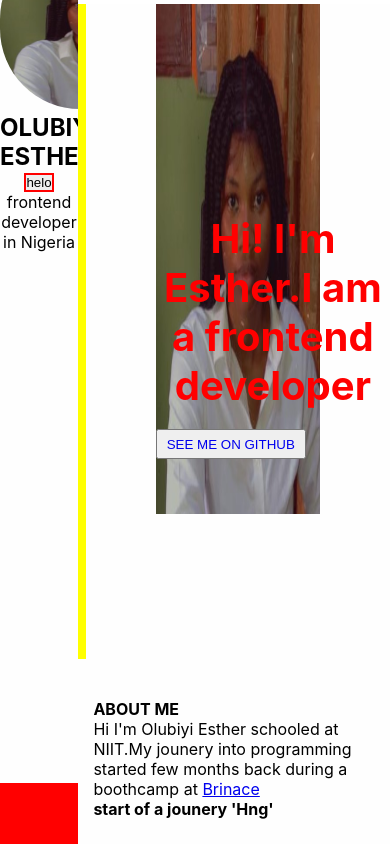
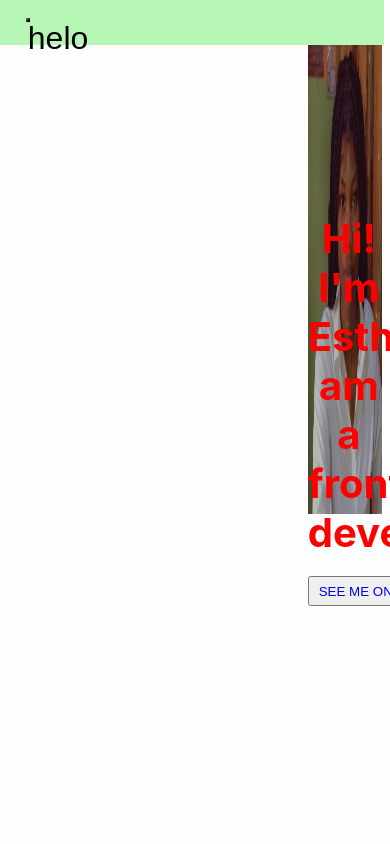
Before and after one commit to dijayst/portfolioo, a React (Create React App) app in the folder front/my-portfolio/: page / in a window 390 px wide. Shown: the top 844 px of the page. Built offline with nearby package versions, Linux system fonts and the light colour scheme; no server answers.

Commit message:
login auth

```diff
--- a/front/my-portfolio/src/navi/Myskill.js
+++ b/front/my-portfolio/src/navi/Myskill.js
@@ -2,7 +2,40 @@ import axios  from 'axios';
 import React,{useEffect, useState} from 'react'
 import nab from './nab.jpg';
 
+const Slideshow=({imgs})=>{
+    const [index, setindex] = useState(0)
+    useEffect(() => {
+       setindex(0)
+    }, [])
 
+    const next=()=>{
+        if(index===imgs.length -1){
+        setindex(0)
+    }else{
+        setindex(index+1)
+    }
+}
+    const prev=()=>{
+        if(index===0){
+            setindex(imgs.length -1)
+        }else{
+            setindex(index - 1)
+        }
+    }
+
+return(
+    <div>
+  <img src={imgs[index]} alt="imgfg" height="170px" width="170px"/>
+
+  <img src={imgs} alt={imgs} height="170px" width="170px"/>
+
+  <div>
+<button onClick={prev}>hy</button>
+<button onClick={next}>hehg</button>
+  </div>
+    </div>
+)
+}
 const Myskill = () => {
     const [range, setrange] = useState([])
    /* const changerange=(e)=>{
@@ -61,17 +94,17 @@ console.log(range)
     })
     return (
         <div id="skill" className="content">
-        <div className="stack">
+        <div className="stack1">
 
 
 <h3> MY STACK</h3>
 
 {range.map((item)=>{
     return(
-        <div key={item.id}>
+        <div key={item.id} className="stack">
 
+            <Slideshow imgs={item.productimage}/>
 
-            <img src={item.productimage} alt={item.productimage} height="170px" width="170px"/>
 </div>
     )
 })}
--- a/front/my-portfolio/src/navi/Navbar.js
+++ b/front/my-portfolio/src/navi/Navbar.js
@@ -15,7 +15,13 @@ const [click, setClick] = useState(false);
 console.log({click})
     return (
         <div>
+            <div className="navbar-toggler">
 
+            <button className="menu-bars" type="button" data-toggle="collapse" data-target="#navbarSupportedContent" aria-controls="navbarSupportedContent" aria-expanded="false" aria-label="Toggle navigation">
+                  <span className={click ?'fas fa-times' : 'fas fa-bars'} onClick={handleClick}> helo</span>
+                  </button>
+
+            </div>
       <div className="sidebar">
 
          <header className="header_section">
@@ -27,10 +33,6 @@ console.log({click})
            <b>
               OLUBIYI ESTHER</b> <i className='fas fa-caret-down' />
 
-
-                  <button className="navbar-toggler" type="button" data-toggle="collapse" data-target="#navbarSupportedContent" aria-controls="navbarSupportedContent" aria-expanded="false" aria-label="Toggle navigation">
-                  <span className={click ?'fas fa-times' : 'fas fa-bars'} onClick={handleClick}> helo</span>
-                  </button>
 
           <p>frontend developer in Nigeria</p>
               </div>
@@ -123,8 +125,8 @@ console.log({click})
             </Link>
                         </li>
                         <form className="form-inline">
-                           <button className="btn  my-2 my-sm-0 nav_search-btn" type="submit">
-                           <i className="fa fa-search" aria-hidden="true"></i>
+                           <button onClick={click} className="btn  my-2 my-sm-0 nav_search-btn" type="submit">
+                           <i className="fa fa-search" aria-hidden="true">cancel</i>
                            </button>
                         </form>
                      </ul>
--- a/front/my-portfolio/src/scss/_mobile.scss
+++ b/front/my-portfolio/src/scss/_mobile.scss
@@ -1,25 +1,33 @@
 
- @media (max-width:750px){
+ @media (max-width:700px){
     .App{
-        background-color: yellow;
+
 
     }
+
+
+    .sidebar{
+      background-color: blue;
+      width: 100%;
+      height: 0px;
+  margin: -1% 0% 0% 0%;
    .header_section{
 
 .navbar{
   display: block;
   margin: -17% 70% 0% 0%;
   background-color: $backing;
-  width: 100%;
-  height: 500px;
+  position: fixed;
+height: 0px;
   .nav-links{
       width: 100%;
 
   }
-  .navbar-toggler{
+  navbar-toggler{
       border: 2px solid red;
-
-
+      margin:50px 0px 0px 0%;
+      z-index: 0;
+      opacity: 1;
 
 .toggl{
     background-color: gold;
@@ -32,7 +40,7 @@
   }
 }
 }
-
+    }
 
 
 
@@ -40,7 +48,7 @@
 .nav-menu {
     display: flex;
     flex-direction: column;
-    width: 100%;
+    width: 30%;
     height: 90vh;
     position: fixed;
     top: 80px;
@@ -58,8 +66,57 @@
     transition: all 0.5s ease;
     z-index: 1;
   height: 400px;
-  margin-top: -10%;
+  margin-top: -11%;
 
   }
 
 }
+
+
+.content1{
+  background-color: $backgroundcolor;
+margin: 1% 0% 0% -0%;
+}
+
+.content{
+
+  margin: 1% 0% 0% 2%;
+  height: 100%;
+  background-color: $backgroundcolor;
+
+  .gitimage{
+    font-size: 40px;
+  margin: 0px 0px 200px -250px;
+
+  }
+
+}
+
+.btn{
+  background-color: red;
+  height: 20px;
+}
+
+
+
+
+
+
+
+
+.navbar-toggler{
+  background-color: rgb(183 ,247 ,181);
+  width: 100%;
+  height: 50px;
+  display: flex;
+  justify-content:flex-start;
+  position: fixed;
+  align-items: center;
+  margin: -9px 0px 0px -14px;
+}
+
+.menu-bars{
+  margin-left: 2rem;
+  font-size: 2rem;
+  background: none;
+}
--- a/front/my-portfolio/src/scss/style.scss
+++ b/front/my-portfolio/src/scss/style.scss
@@ -6,7 +6,6 @@
     padding: 0px;
 
 }
-
 .App{
     background-color:$backgroundcolor;
     color: $color;
@@ -142,10 +141,56 @@ b{
 
 
 
+
+.tile-row{
+
+    display: grid;
+   grid-template-columns:300px 270px 270px ;
+   grid-template-rows: 250px 250px;
+   grid-gap:30px 30px ;
+   margin: 0px 0px 80px 80px;
+
+.tile{
+
+text-align: center;
+border-radius: 0.3rem;
+color: $color;
+
+.marketimage{
+    border-radius: 33px;
+
+}
+
+}
+}
+
+    .containerarray{
+        color: $aboutme;
+    }
+
+    .stack1{
+        background-color:  #f9bf3f;
+    text-align: center;
+
+    .stack{
+        position: fixed;
+        width: 50%;
+        flex-wrap:nowrap;
+        flex-direction: row;
+    }
+    }
+
+.content{
+
+    margin: 1% 0% 0% 51%;
+    height: 100%;
+    background-color: $backgroundcolor;
+
+
     .container{
         color:red;
 background-color: $backgroundcolor;
-margin:0px 0px 0px 70px;
+margin:0px 0px 0px 300px;
 padding:0px;
 
 .gitimage{
@@ -155,7 +200,7 @@ padding:0px;
 
   .imge{
     display: block; /* remove extra space below image */
-width: 70%;
+width: 90%;
 height: 510px;
 }
 h4 {
@@ -185,46 +230,6 @@ button {
 
 
 }
-
-.tile-row{
-
-    display: grid;
-   grid-template-columns:300px 270px 270px ;
-   grid-template-rows: 250px 250px;
-   grid-gap:30px 30px ;
-   margin: 0px 0px 80px 80px;
-
-.tile{
-
-text-align: center;
-border-radius: 0.3rem;
-color: $color;
-
-.marketimage{
-    border-radius: 33px;
-
-}
-
-}
-}
-
-    .containerarray{
-        color: $aboutme;
-    }
-
-    .stack{
-        background-color: #f9bf3f;
-    text-align: center;
-    margin: 0px px 0px 0px;
-
-    }
-
-.content{
-
-    margin: 1% 0% 0% 22%;
-    height: 100%;
-    background-color: $backgroundcolor;
-
 }
 
 
@@ -269,7 +274,14 @@ color: $color;
 
     .content1{
         background-color: $backgroundcolor;
-    margin: 1% 0% 0% -25%;
+    margin: 1% 0% 0% 20%;
     }
-
+.navbar-toggler{
+    width: 0%;
+    height: 0%;
+    .menu-bars{
+        width: 0%;
+        height:0%;
+    }
+}
     @import 'mobile';
```
